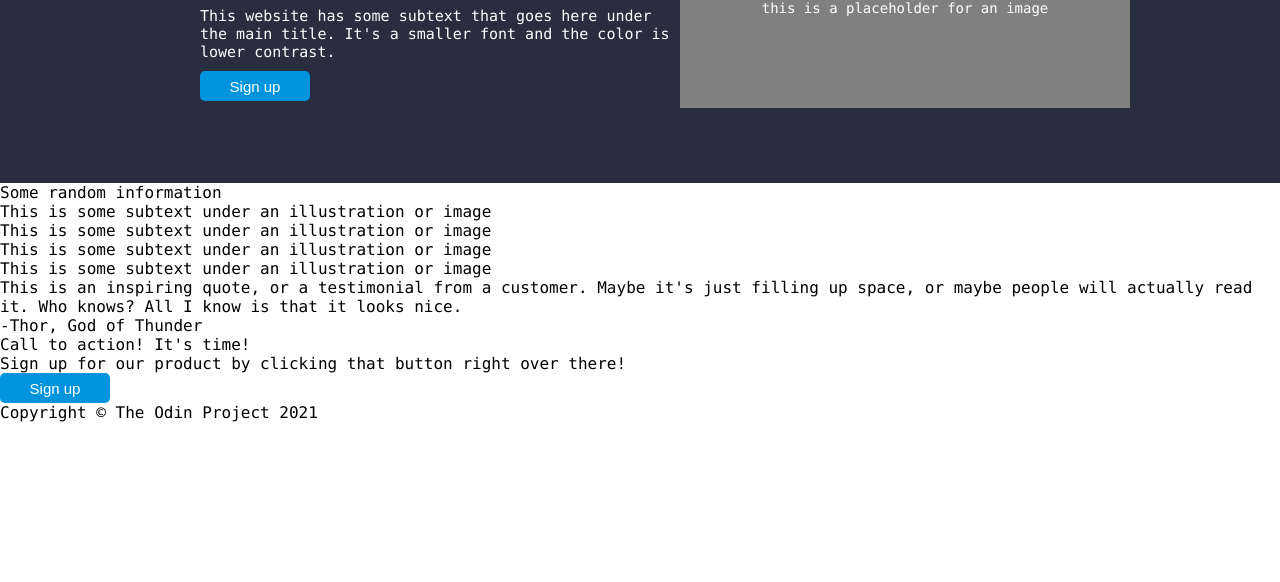
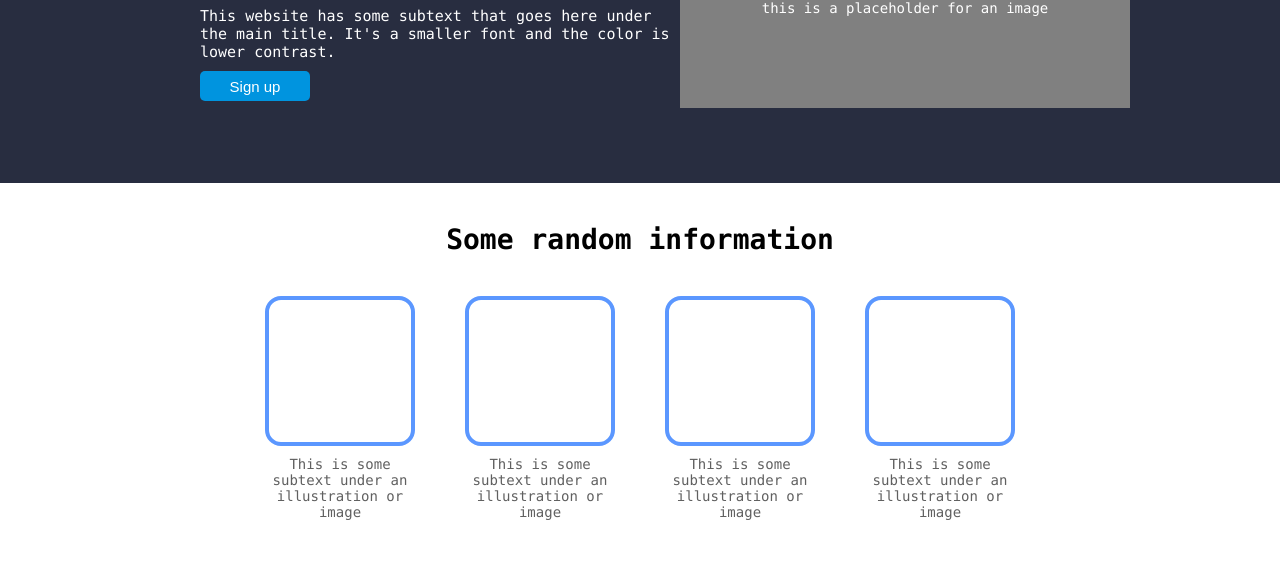
Before and after one commit to NewUser784/landing-page, a plain HTML site: page index.html in a window 1280 px wide. Shown: the part 218-800 px from the top of the page. Drawn offline with Linux system fonts and the light colour scheme.

Commit message:
Add rules to style the 2nd container

```diff
--- a/styles.css
+++ b/styles.css
@@ -106,3 +106,45 @@ button {
     font-size: 14px;
 }
 /* 1st Container End */
+
+/* 2nd Container */
+.container-two {
+    display: flex;
+    flex-direction: column;
+    height: 450px;
+    align-items: center;
+    justify-content: flex-start;
+    gap: 40px;
+}
+
+.title {
+    font-size: 28px;
+    font-weight: 900;
+    margin-top: 40px;
+}
+
+.cards {
+    display: flex;
+    gap: 50px;
+}
+
+.card-container {
+    display: flex;
+    flex-direction: column;
+    align-items: center;
+    width: 150px;
+    gap: 10px;
+}
+
+.card {
+    width: 150px;
+    height: 150px;
+    border: 4px solid rgb(91, 151, 255);
+    border-radius: 16px;
+}
+
+.card-subtext {
+    text-align: center;
+    font-size: 14px;
+    color: rgb(96, 96, 96);
+}
```
